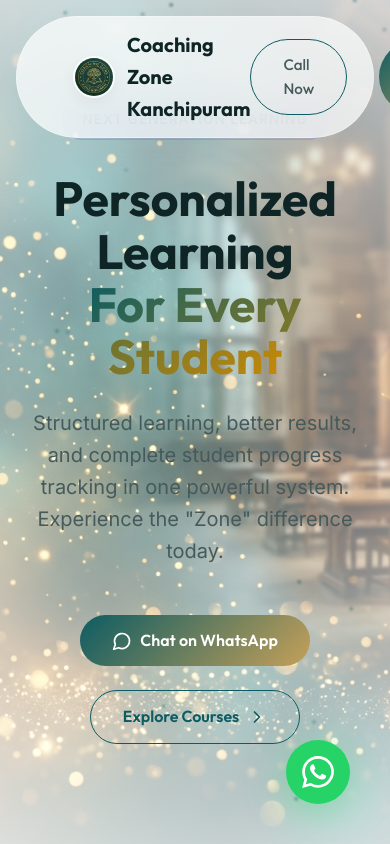
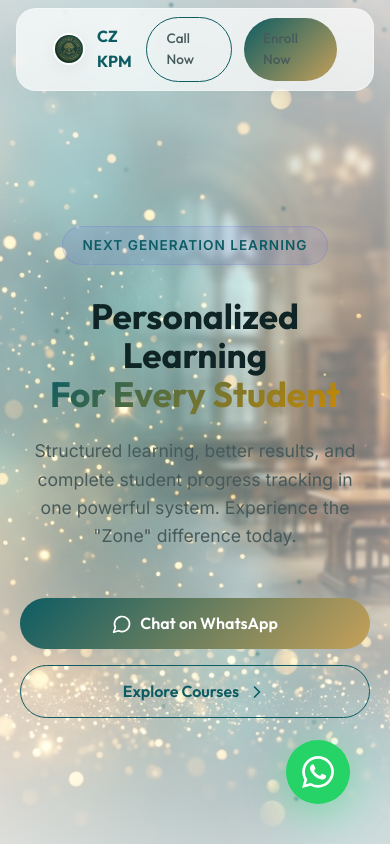
Before and after one commit to dishyanth07/coaching-zone-kpm, a React (Vite) app: page / in a window 390 px wide. Shown: the top 844 px of the page. Built offline with nearby package versions, Linux system fonts and the light colour scheme.

Commit message:
feat: enhance mobile responsiveness and visual alignment

```diff
--- a/src/index.css
+++ b/src/index.css
@@ -89,6 +89,12 @@ h1, h2, h3, h4 {
   padding: 0 2rem;
 }
 
+@media (max-width: 768px) {
+  .container {
+    padding: 0 1.25rem;
+  }
+}
+
 .btn {
   padding: 0.8rem 2rem;
   border-radius: 99px;
@@ -148,6 +154,14 @@ h1, h2, h3, h4 {
   border-radius: 99px;
   padding: 0.75rem 1.5rem;
   box-shadow: 0 10px 40px -10px rgba(0, 0, 0, 0.05);
+}
+
+@media (max-width: 480px) {
+  .navbar {
+    top: 0.5rem;
+    padding: 0.5rem 1rem;
+    border-radius: 20px;
+  }
 }
 .nav-content {
   display: flex;
@@ -231,8 +245,14 @@ h1, h2, h3, h4 {
   border: 1px solid rgba(99, 102, 241, 0.2);
 }
 .hero h1 {
-  font-size: clamp(3rem, 8vw, 5rem);
+  font-size: clamp(2.5rem, 8vw, 5rem);
   margin-bottom: 1.5rem;
+}
+
+@media (max-width: 768px) {
+  .hero h1 {
+    font-size: 2.8rem;
+  }
 }
 .hero p {
   font-size: 1.25rem;
@@ -653,25 +673,51 @@ h1, h2, h3, h4 {
 /* Responsive adjustments */
 @media (max-width: 992px) {
   .system-grid { grid-template-columns: 1fr; text-align: center; gap: 4rem; }
-  .features-list { display: grid; grid-template-columns: 1fr 1fr; text-align: left; }
+  .features-list { display: grid; grid-template-columns: 1fr; max-width: 400px; margin: 0 auto 3rem; text-align: left; }
   .dashboard-img { transform: none; animation: none; }
   .floating-card { display: none; }
   .why-content { grid-template-columns: 1fr; text-align: center; gap: 4rem; }
-  .text-side { max-width: 100%; }
+  .text-side { max-width: 100%; margin: 0 auto; }
   .footer-content { flex-direction: column; gap: 3rem; text-align: center; }
   .footer-brand { max-width: 100%; }
   .social-links { justify-content: center; }
-  .footer-links { grid-template-columns: 1fr; text-align: center; gap: 2rem; }
+  .footer-links { grid-template-columns: 1fr; text-align: center; gap: 3rem; }
+
+  .system-section h2, .why-section h2, .cta-section h2, .course-section h2 {
+    font-size: 2.5rem !important;
+  }
 }
 
 @media (max-width: 768px) {
   .nav-links a:not(.btn) { display: none; }
-  .hero { text-align: center; }
+  .nav-links { gap: 0.75rem; }
+  .nav-links .btn { padding: 0.6rem 1.2rem; font-size: 0.85rem; }
+  .logo span { font-size: 1rem; }
+  .logo-img { height: 32px; }
+
+  .hero { text-align: center; padding-top: 100px; }
   .hero-content { margin: 0 auto; }
-  .hero-cta { justify-content: center; }
-  .hero p { margin-left: auto; margin-right: auto; }
-  .cta-container { padding: 40px 20px; }
+  .hero-cta { justify-content: center; gap: 1rem; }
+  .hero-cta .btn { width: 100%; justify-content: center; }
+  .hero p { margin-left: auto; margin-right: auto; font-size: 1.1rem; }
+
+  .course-grid { grid-template-columns: 1fr; }
+  .course-card { padding: 2rem; }
+
+  .cta-container { padding: 40px 20px; border-radius: 30px; }
   .cta-info { flex-direction: column; gap: 2rem; align-items: center; }
   .info-item { text-align: center; flex-direction: column; }
-  .cta-section h2 { font-size: 2.5rem; }
+
+  .section-header { margin-bottom: 50px; }
+  .stats-section, .course-section, .system-section, .why-section, .cta-section {
+    padding: 60px 0;
+  }
 }
+
+@media (max-width: 480px) {
+  .logo span { display: none; } /* Hide text logo on very small screens to keep UI clear */
+  .logo::after { content: 'CZ KPM'; font-size: 1rem; font-weight: 700; color: var(--primary); }
+
+  .stat-value { font-size: 2.2rem; }
+  .hero h1 { font-size: 2.2rem; }
+}
```
